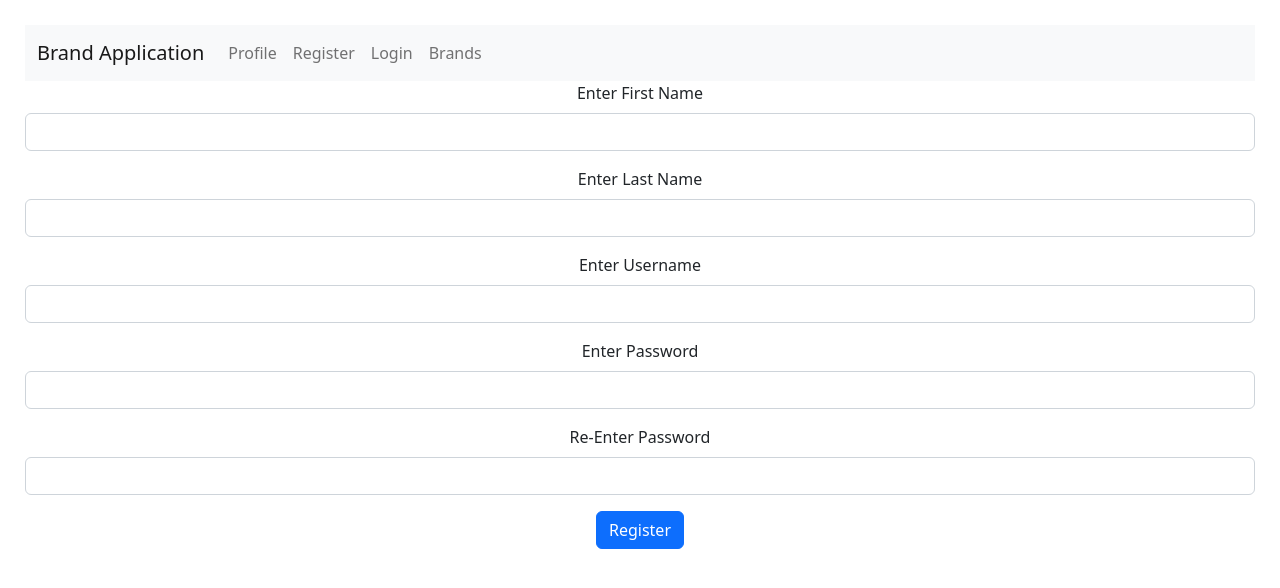
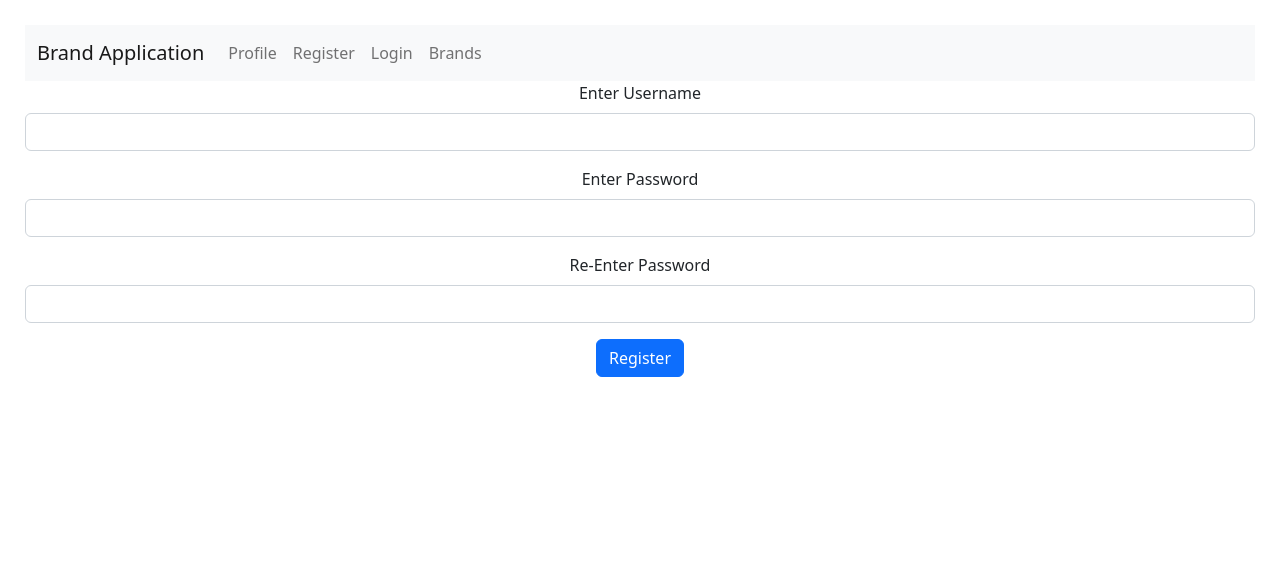
Before and after one commit to sreeepotluri/UserInterface-Project, a React (Create React App) app in the folder client/: page /register in a window 1280 px wide. Shown: the top 588 px of the page. Built offline with nearby package versions, Linux system fonts and the light colour scheme.

Commit message:
Fetched Data

```diff
--- a/client/src/components/pages/Login.js
+++ b/client/src/components/pages/Login.js
@@ -63,18 +63,6 @@ const Login = () => {
             required
           />
         </div>
-        <div className="mb-3">
-          <label htmlFor="password2" className="form-label">Re-Enter Password</label>
-          <input
-            type="password"
-            className="form-control"
-            id="password2"
-            name='password2'
-            onChange={onChange}
-            value={password2}
-            required
-          />
-        </div>
         <input type="submit" className="btn btn-primary" value="Login"/>
       </form>
     </div>
--- a/client/src/components/pages/Register.js
+++ b/client/src/components/pages/Register.js
@@ -38,30 +38,6 @@ const navigate = useNavigate();
   return(
     <div>
       <form onSubmit={onSubmit}>
-      <div className="mb-3">
-          <label htmlFor="first name" className="form-label">Enter First Name</label>
-          <input
-            type="text"
-            className="form-control"
-            id="first name"
-            name='first name'
-            onChange={onChange}
-            value={username}
-            required
-          />
-        </div>
-        <div className="mb-3">
-          <label htmlFor="lastname" className="form-label">Enter Last Name</label>
-          <input
-            type="text"
-            className="form-control"
-            id="Last Name"
-            name='Last Name'
-            onChange={onChange}
-            value={username}
-            required
-          />
-        </div>
         <div className="mb-3">
           <label htmlFor="username" className="form-label">Enter Username</label>
           <input
```
